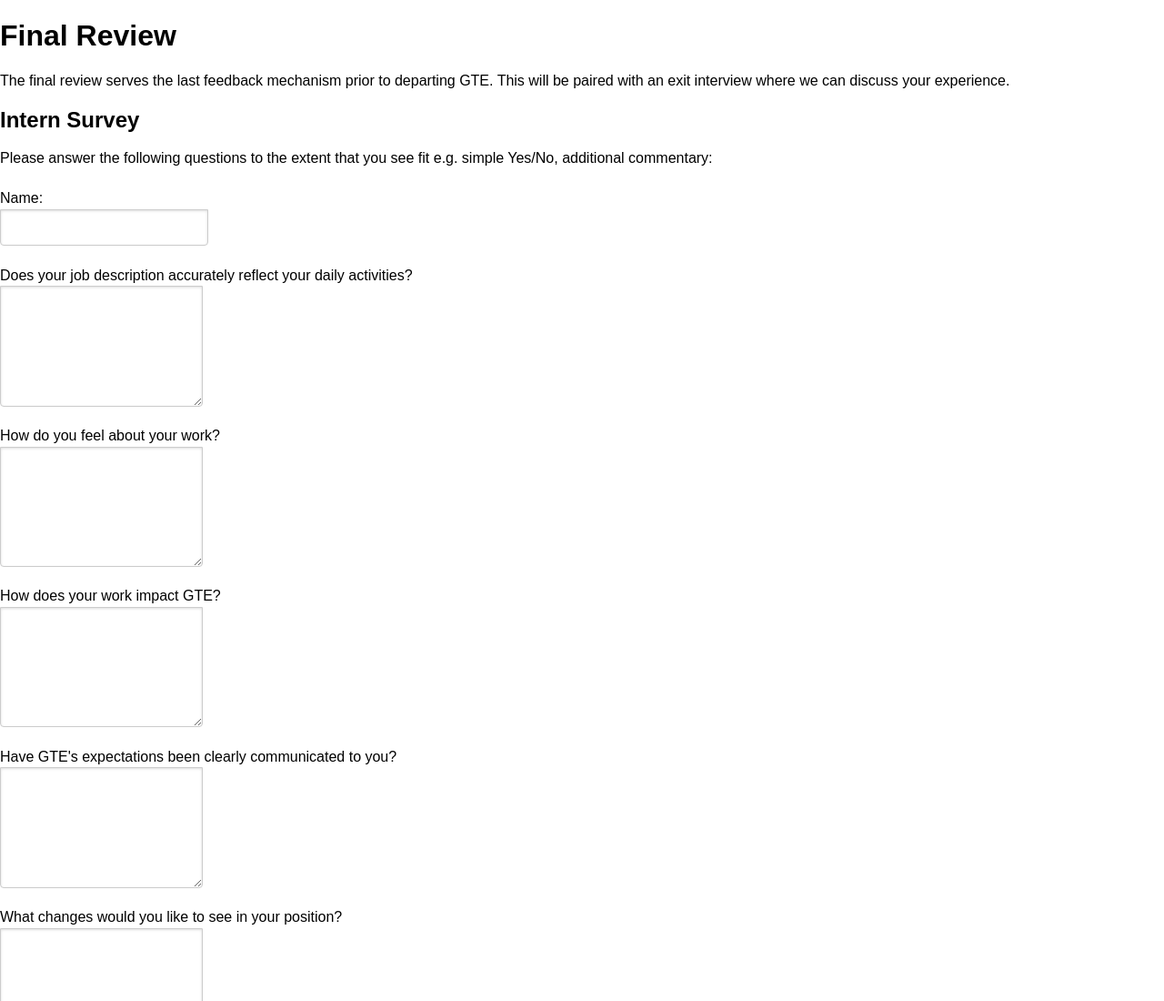
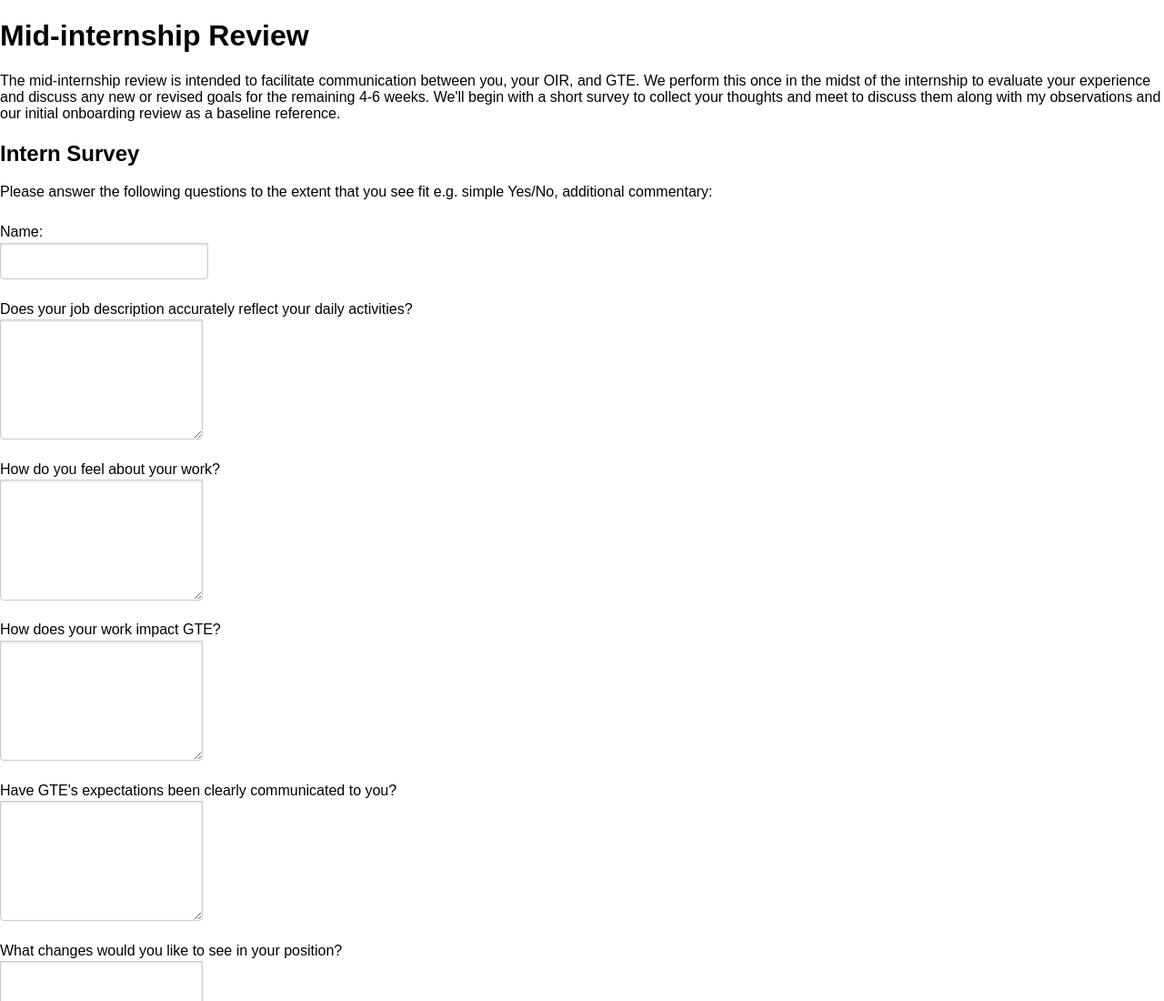
Before and after one commit to davejasnos/Final-Review, a plain HTML site: page index.html in a window 1280 px wide. Shown: the top 1100 px of the page at 91% size. Drawn offline with nearby package versions, Linux system fonts and the light colour scheme.

Commit message:
Add files via upload

```diff
--- a/index.html
+++ b/index.html
@@ -6,10 +6,10 @@
   <meta name="viewport" content="width=device-width, initial-scale=1.0">
   <meta name="reviewform" content="Intern Review Form">
 
-  <title>Final Review</title>
+  <title>Mid-internship Review</title>
 
   <!-- <link rel="stylesheet" href="https://unpkg.com/purecss@1.0.0/build/pure-min.css"> -->
-    <link rel="stylesheet" href="https://unpkg.com/purecss@1.0.0/build/pure-min.css" integrity="sha384-nn4HPE8lTHyVtfCBi5yW9d20FjT8BJwUXyWZT9InLYax14RDjBj46LmSztkmNP9w" crossorigin="anonymous">
+  <link rel="stylesheet" href="https://unpkg.com/purecss@1.0.0/build/pure-min.css" integrity="sha384-nn4HPE8lTHyVtfCBi5yW9d20FjT8BJwUXyWZT9InLYax14RDjBj46LmSztkmNP9w" crossorigin="anonymous">
   <link rel="stylesheet" href="https://maxcdn.bootstrapcdn.com/font-awesome/4.4.0/css/font-awesome.min.css">
   <!-- Style The Contact Form How Ever You Prefer -->
   <link rel="stylesheet" href="style.css">
@@ -18,10 +18,10 @@
 
 <body>
 
-  <h1 class="content-head is-center">Final Review</h1>
+  <h1 class="content-head is-center">Mid-internship Review</h1>
     <aside>
       <p>
-        The final review serves the last feedback mechanism prior to departing GTE. This will be paired with an exit interview where we can discuss your experience.
+        The mid-internship review is intended to facilitate communication between you, your OIR, and GTE. We perform this once in the midst of the internship to evaluate your experience and discuss any new or revised goals for the remaining 4-6 weeks. We'll begin with a short survey to collect your thoughts and meet to discuss them along with my observations and our initial onboarding review as a baseline reference.
       </p>
     </aside>
 
@@ -203,7 +203,8 @@
   </div>
 
 <!-- Submit the Form to Google Using "AJAX" -->
-<!-- <script data-cfasync="false" type="text/javascript" src="https://github.com/davejasnos/HR/blob/master/form-submission-handler.js"></script> -->
+<script data-cfasync="false" type="text/javascript"
+src="https://github.com/davejasnos/HR/blob/master/form-submission-handler.js"></script>
 <!-- END -->
 
 </body>
```
